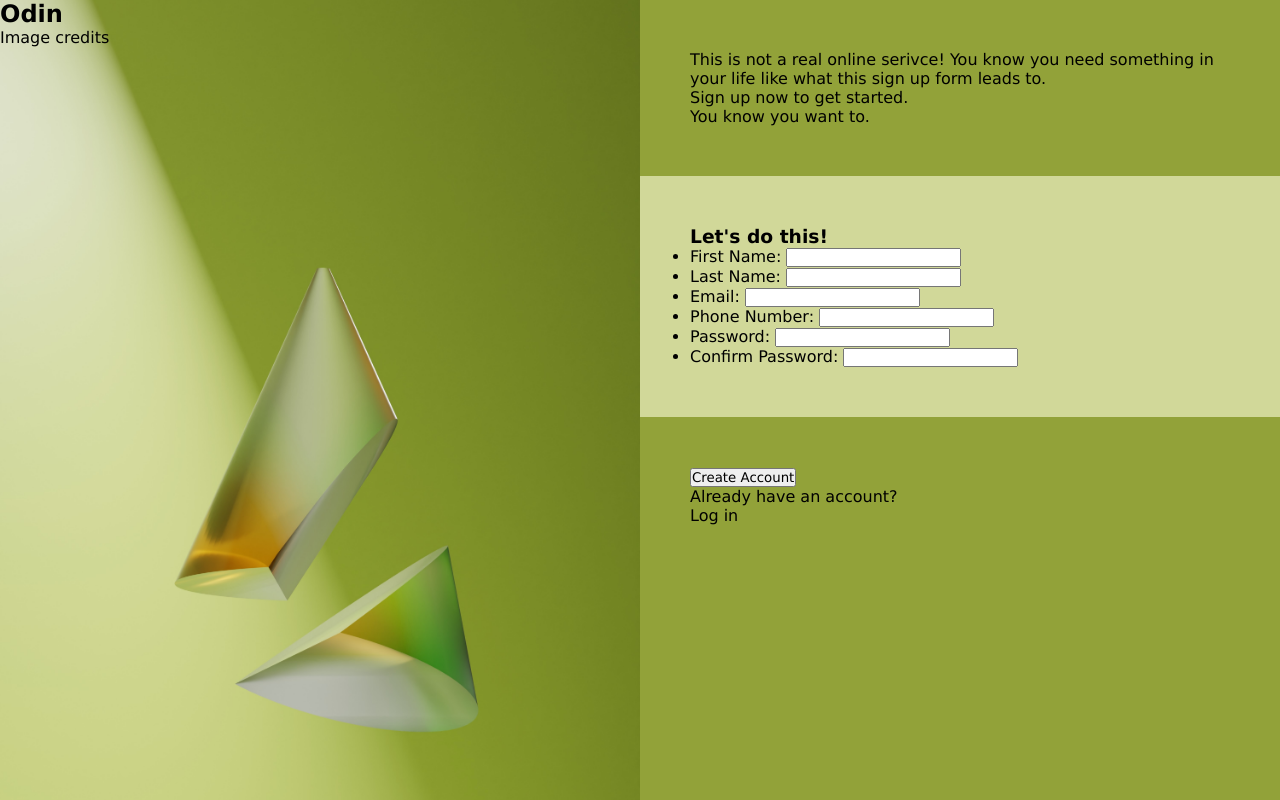
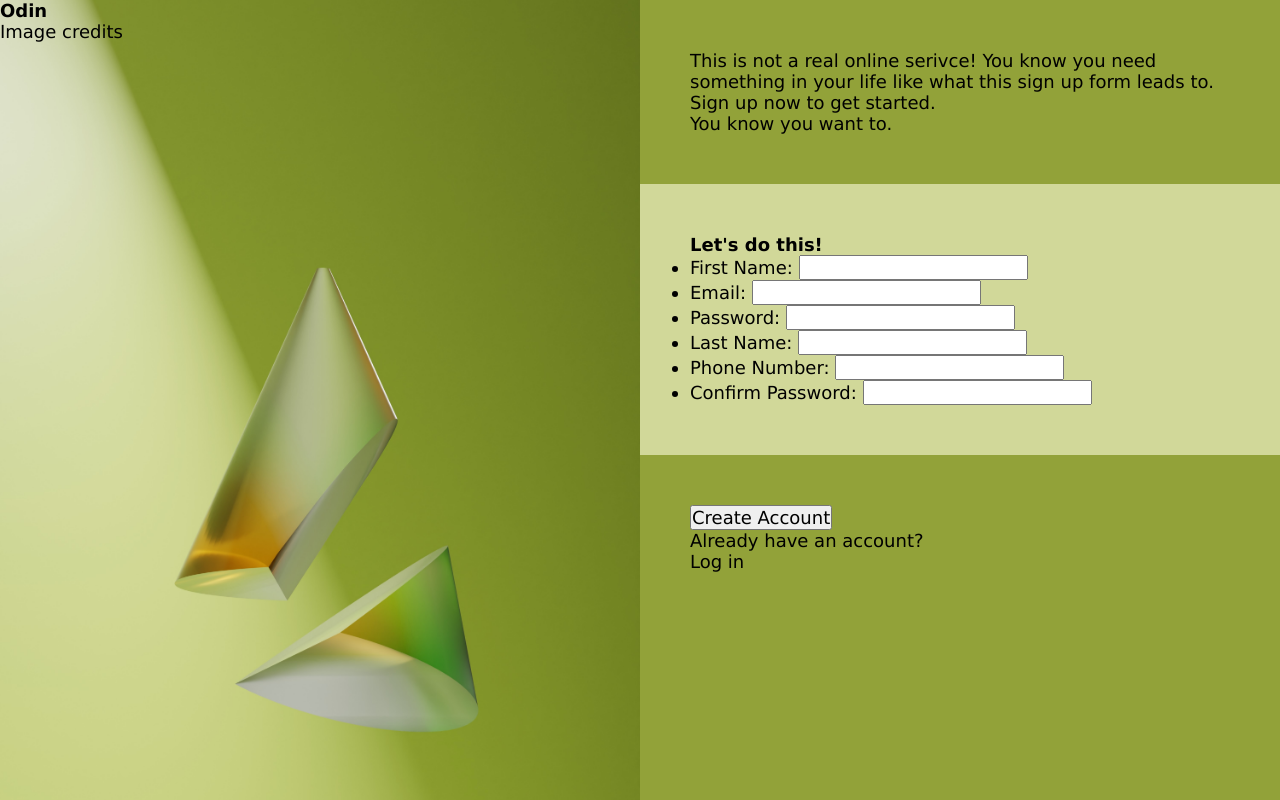
Before and after one commit to elenajusto/sign-up-form, a plain HTML site: page index.html in a window 1280 px wide. Drawn offline with Linux system fonts and the light colour scheme.

Commit message:
Seperated form into left and right div boxes

```diff
--- a/index.html
+++ b/index.html
@@ -28,30 +28,34 @@
 
             <form action="/my-handling-form-page" method="post">
                 <ul>
+                  <div id="form-left">
                     <li>
                       <label for="first-name">First Name:</label>
                       <input type="text" id="name" name="first_name" />
-                  </li>
-                  <li>
-                    <label for="last-name">Last Name:</label>
-                    <input type="text" id="name" name="last_name" />
                     </li>
                     <li>
                       <label for="mail">Email:</label>
                       <input type="email" id="mail" name="user_email" />
                     </li>
                     <li>
+                      <label for="password">Password:</label>
+                      <input type="password" id="password" name="user_password" required />
+                    </li>
+                  </div>
+                  <div id="form-right">
+                    <li>
+                      <label for="last-name">Last Name:</label>
+                      <input type="text" id="name" name="last_name" />
+                    </li>
+                    <li>
                       <label for="Phone">Phone Number:</label>
                       <input type="tel" id="Phone" name="user_phone" />
-                  </li>
-                  <li>
-                    <label for="password">Password:</label>
-                    <input type="password" id="password" name="user_password" required />
                     </li>
                     <li>
                       <label for="confirm-password">Confirm Password:</label>
                       <input type="password" id="confirm-password" name="confirm_password" required />
                     </li>
+                  </div>
                 </ul>
               </form>
 
--- a/styles.css
+++ b/styles.css
@@ -4,6 +4,7 @@
     box-sizing: border-box;  /* This ensures padding and border are included in the total width and height of an element */
 
     font-family: Verdana, Geneva, Tahoma, sans-serif;
+    font-size: large;
 }
 
 body {
```
Lines whose indentation alone changed are shown as unchanged.
